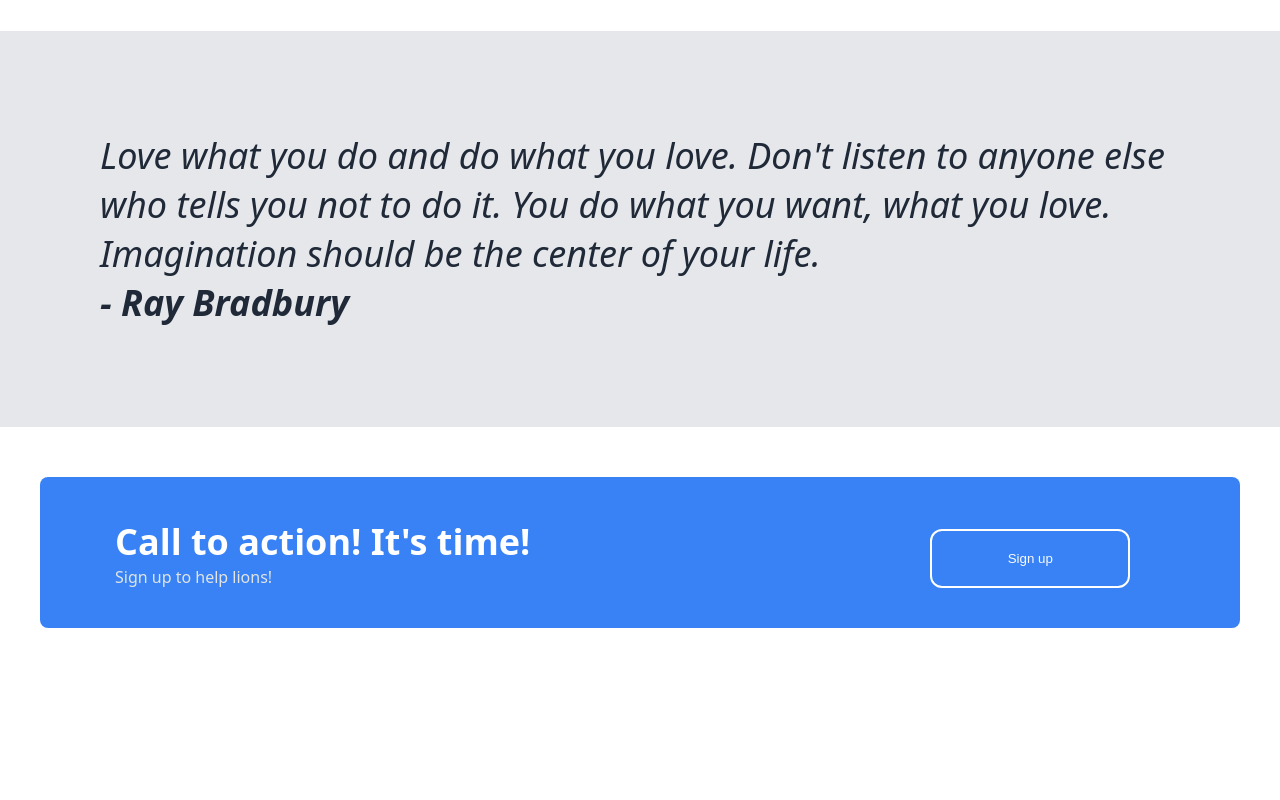
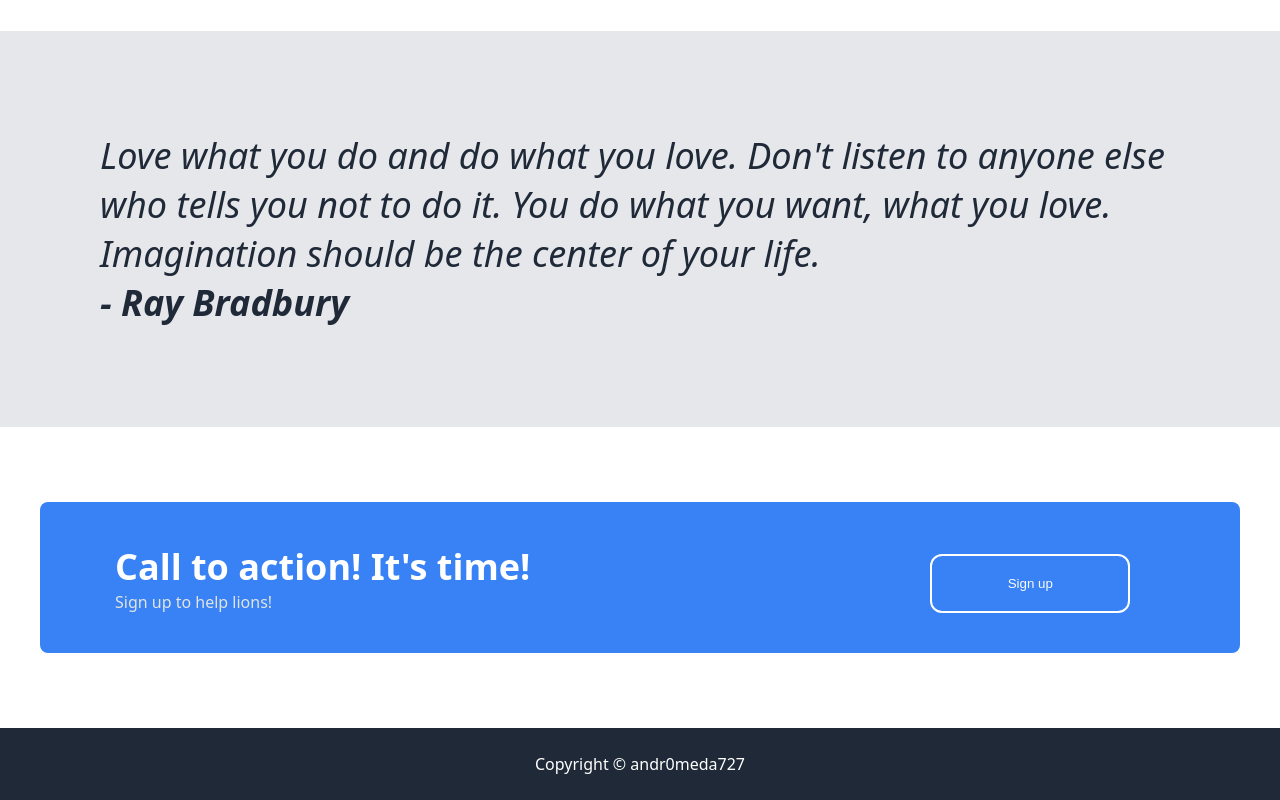
Before and after one commit to andr0meda727/landing-page, a plain HTML site: page index.html in a window 1280 px wide. Shown: the part 858-1658 px from the top of the page. Before the commit the page ends 1486 px from the top, so only its background shows below. Drawn offline with Linux system fonts and the light colour scheme.

Commit message:
Add footer with CSS styling and update README

```diff
--- a/index.html
+++ b/index.html
@@ -79,5 +79,8 @@
         </div>
     </div>
 
+    <footer>
+        <p>Copyright © andr0meda727</p>
+    </footer>
 </body>
 </html>
--- a/styles.css
+++ b/styles.css
@@ -38,7 +38,8 @@ a {
 }
 
 .navbar,
-.header {
+.header,
+footer {
     background-color: #1F2937;
 }
 
@@ -63,6 +64,7 @@ a {
 .header .container {
     display: flex;
     justify-content: space-between;
+    align-items: center;
     padding: 50px 0;
 }
 .header h1 {
@@ -146,7 +148,7 @@ button {
     display: flex;
     gap: 400px;
     background-color: #3882F6;
-    margin-top: 50px;
+    margin-top: 75px;
     padding: 40px 75px;
     border-radius: 8px;
     border: none;
@@ -172,3 +174,18 @@ button {
     font-weight: 350;
     color: #e1e4e0;
 }
+
+footer {
+    margin-top: 75px;
+}
+
+footer p {
+    display: flex;
+    justify-content: center;
+    align-items: center;
+    margin-top: auto;
+    padding: 25px;
+    color: white;
+    font-size: 16px;
+    font-weight: 300;
+}
```
Also changed, not shown: 1 other file.
